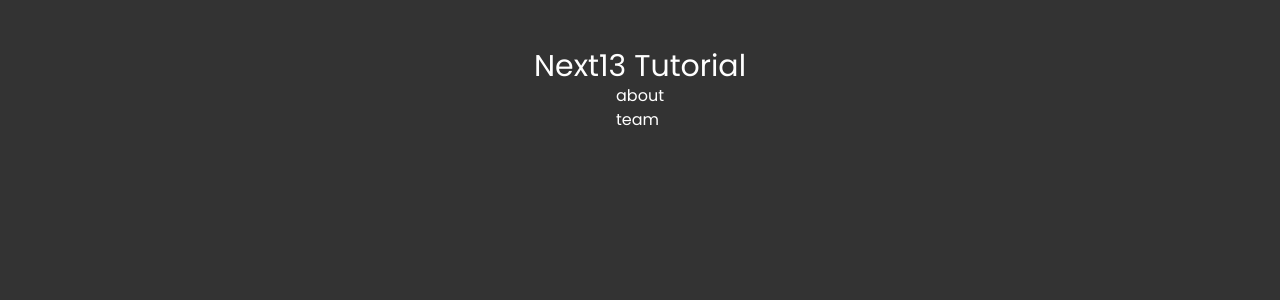
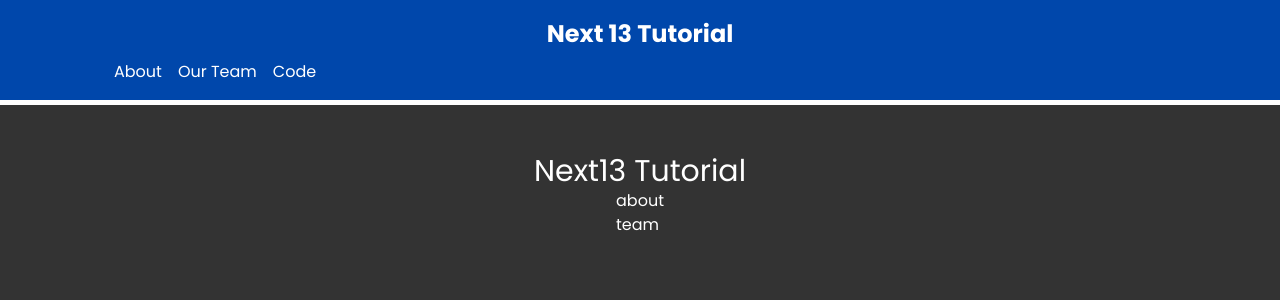
Before and after one commit to 4nth0ny1/next_13_tutorial, a Next.js app: page / in a window 1280 px wide. Shown: the top 300 px of the page. Built offline with nearby package versions, Linux system fonts and the light colour scheme.

Commit message:
added Header Component and imported to Layout

```diff
--- /dev/null
+++ b/app/components/Header.jsx
@@ -0,0 +1,19 @@
+import Link from "next/link";
+
+const Header = () => {
+  return (
+    <header className="header">
+      <div className="container">
+        <div className="logo">
+          <Link href="/">Next 13 Tutorial</Link>
+        </div>
+        <div className="links">
+          <Link href="/about">About</Link>
+          <Link href="/about/team">Our Team</Link>
+          <Link href="/code/repos">Code</Link>
+        </div>
+      </div>
+    </header>
+  );
+};
+export default Header;
--- a/app/layout.js
+++ b/app/layout.js
@@ -1,6 +1,7 @@
 import "./globals.css";
 import { Inter } from "next/font/google";
 import { Poppins } from "next/font/google";
+import Header from "./components/Header";
 
 const poppins = Poppins({
   weight: ["400", "700"],
@@ -19,6 +20,7 @@ export default function RootLayout({ children }) {
   return (
     <html lang="en">
       <body className={poppins.className}>
+        <Header />
         <main className="container">{children}</main>
       </body>
     </html>
```
